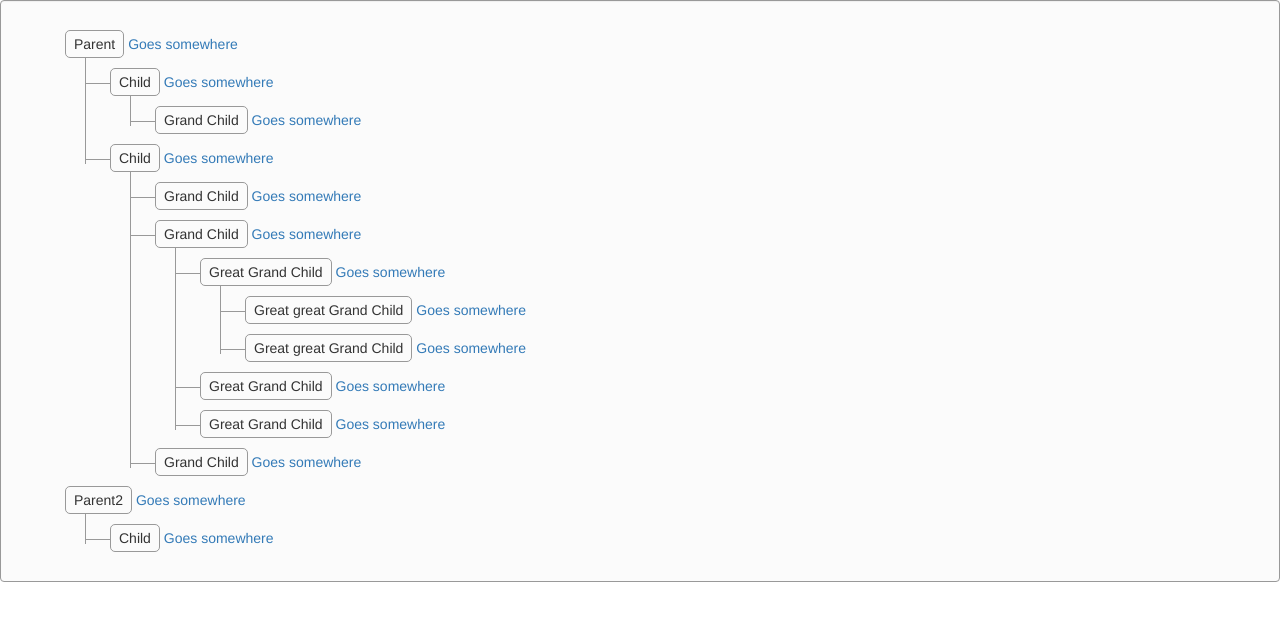
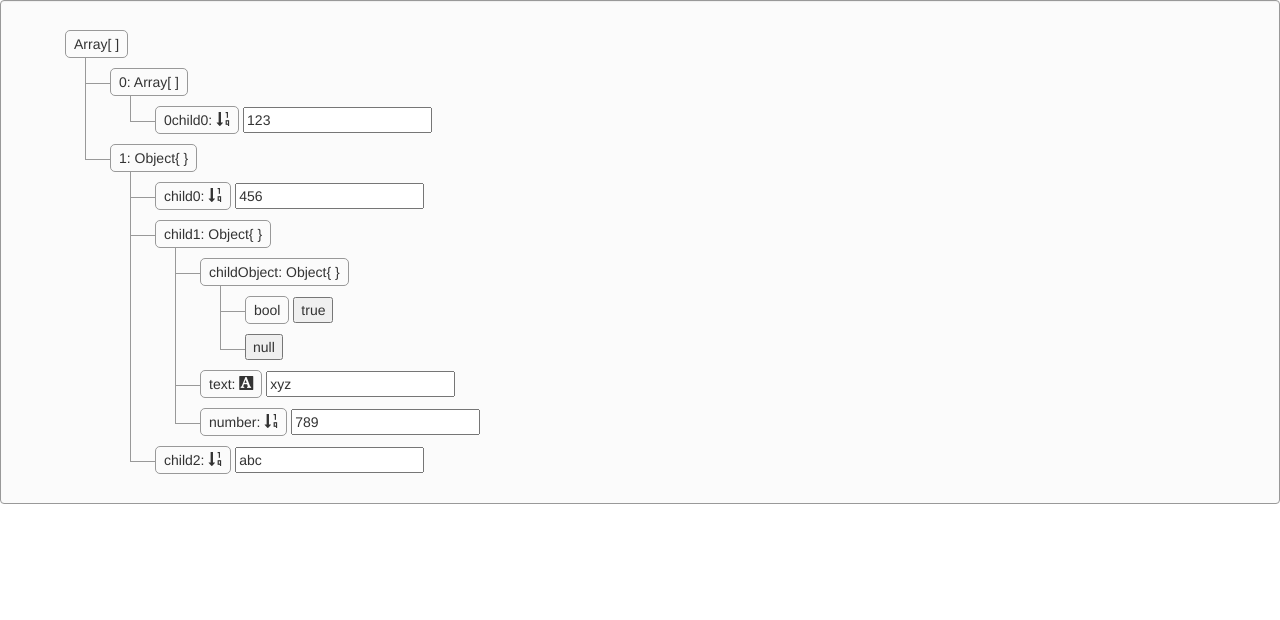
Before and after one commit to ababup1192/tree-view-html, a plain HTML site: page index.html in a window 1280 px wide. Drawn offline with nearby package versions, Linux system fonts and the light colour scheme.

Commit message:
Modify tree to json tree

```diff
--- a/index.html
+++ b/index.html
@@ -14,66 +14,65 @@
     <div class="tree well">
         <ul>
             <li>
-                <span><i class="icon-folder-open"></i> Parent</span> <a href="">Goes somewhere</a>
+                <span class="tree-element"><i class="icon-folder-open"></i> Array[ ]</span>
                 <ul>
                     <li>
-                        <span><i class="icon-minus-sign"></i> Child</span> <a href="">Goes somewhere</a>
+                        <span class="tree-element"><i class="icon-minus-sign"></i>0: Array[ ]</span>
                         <ul>
                             <li>
-                                <span><i class="icon-leaf"></i> Grand Child</span> <a href="">Goes somewhere</a>
+                                <span class="tree-element"><i class="icon-leaf"></i>0child0: <span class="glyphicon glyphicon-sort-by-order" aria-hidden="true"></span></span>
+                                <input type="number" value="123"></input>
                             </li>
                         </ul>
                     </li>
                     <li>
-                        <span><i class="icon-minus-sign"></i> Child</span> <a href="">Goes somewhere</a>
+                        <span class="tree-element"><i class="icon-minus-sign"></i>1: Object{ }</span>
                         <ul>
                             <li>
-                                <span><i class="icon-leaf"></i> Grand Child</span> <a href="">Goes somewhere</a>
+                                <span class="tree-element"><i class="icon-leaf"></i>child0: <span class="glyphicon glyphicon-sort-by-order" aria-hidden="true"></span></span>
+                                <input type="number" value="456" />
                             </li>
                             <li>
-                                <span><i class="icon-minus-sign"></i> Grand Child</span> <a href="">Goes somewhere</a>
+                                <span class="tree-element"><i class="icon-minus-sign"></i>child1: Object{ }</span>
                                 <ul>
                                     <li>
-                                        <span><i class="icon-minus-sign"></i> Great Grand Child</span> <a href="">Goes somewhere</a>
+                                        <span class="tree-element"><i class="icon-minus-sign"></i> childObject: Object{ }</span>
                                         <ul>
                                             <li>
-                                                <span><i class="icon-leaf"></i> Great great Grand Child</span> <a href="">Goes somewhere</a>
+                                                <span class="tree-element"><i class="icon-leaf"></i> bool</span>
+                                                <button type="button">true</button>
                                             </li>
                                             <li>
-                                                <span><i class="icon-leaf"></i> Great great Grand Child</span> <a href="">Goes somewhere</a>
+                                                <i class="icon-leaf "></i> <button type="button">null</button>
                                             </li>
                                         </ul>
                                     </li>
                                     <li>
-                                        <span><i class="icon-leaf"></i> Great Grand Child</span> <a href="">Goes somewhere</a>
+                                        <span class="tree-element"><i class="icon-leaf"></i>text: <span class="glyphicon glyphicon-text-background" aria-hidden="true"></span></span>
+                                        <input type="text" value="xyz"></input>
                                     </li>
                                     <li>
-                                        <span><i class="icon-leaf"></i> Great Grand Child</span> <a href="">Goes somewhere</a>
+                                        <span class="tree-element"><i class="icon-leaf"></i>number: <span class="glyphicon glyphicon-sort-by-order" aria-hidden="true"></span></span>
+                                        <input type="number" value="789" />
                                     </li>
                                 </ul>
                             </li>
                             <li>
-                                <span><i class="icon-leaf"></i> Grand Child</span> <a href="">Goes somewhere</a>
+                                <span class="tree-element"><i class="icon-leaf"></i>child2: <span class="glyphicon glyphicon-sort-by-order" aria-hidden="true"></span></span>
+                                <input type="text" value="abc"></input>
                             </li>
                         </ul>
                     </li>
                 </ul>
             </li>
-            <li>
-                <span><i class="icon-folder-open"></i> Parent2</span> <a href="">Goes somewhere</a>
-                <ul>
-                    <li>
-                        <span><i class="icon-leaf"></i> Child</span> <a href="">Goes somewhere</a>
-                    </li>
-                </ul>
-            </li>
         </ul>
     </div>
-    <script src="https://ajax.googleapis.com/ajax/libs/jquery/1.11.3/jquery.min.js"></script>
-    <script src="https://maxcdn.bootstrapcdn.com/bootstrap/3.3.6/js/bootstrap.min.js" integrity="sha384-0mSbJDEHialfmuBBQP6A4Qrprq5OVfW37PRR3j5ELqxss1yVqOtnepnHVP9aJ7xS"
-        crossorigin="anonymous">
+    <script src="https://ajax.googleapis.com/ajax/libs/jquery/1.11.3/jquery.min.js "></script>
+    <script src="https://maxcdn.bootstrapcdn.com/bootstrap/3.3.6/js/bootstrap.min.js " integrity="sha384-0mSbJDEHialfmuBBQP6A4Qrprq5OVfW37PRR3j5ELqxss1yVqOtnepnHVP9aJ7xS "
+        crossorigin="anonymous ">
+
     </script>
-    <script src="app.js"></script>
+    <script src="app.js "></script>
 </body>
 
 </html>
--- a/style.css
+++ b/style.css
@@ -7,9 +7,9 @@
     -webkit-border-radius:4px;
     -moz-border-radius:4px;
     border-radius:4px;
-  -webkit-box-shadow:inset 0 1px 1px rgba(0,  0,  0,  0.05);
-  -moz-box-shadow:inset 0 1px 1px rgba(0,  0,  0,  0.05);
-  box-shadow:inset 0 1px 1px rgba(0,  0,  0,  0.05)
+    -webkit-box-shadow:inset 0 1px 1px rgba(0, 0, 0, 0.05);
+    -moz-box-shadow:inset 0 1px 1px rgba(0, 0, 0, 0.05);
+    box-shadow:inset 0 1px 1px rgba(0, 0, 0, 0.05)
 }
 .tree li {
     list-style-type:none;
@@ -17,7 +17,7 @@
     padding:10px 5px 0 5px;
     position:relative
 }
-.tree li::before,  .tree li::after {
+.tree li::before, .tree li::after {
     content:'';
     left:-20px;
     position:absolute;
@@ -32,11 +32,11 @@
 }
 .tree li::after {
     border-top:1px solid #999;
-  height:20px;
+    height:30px;
     top:25px;
     width:25px
 }
-.tree li span {
+.tree li span.tree-element {
     -moz-border-radius:5px;
     -webkit-border-radius:5px;
     border:1px solid #999;
@@ -45,16 +45,16 @@
     padding:3px 8px;
     text-decoration:none
 }
-.tree li.parent_li>span {
+.tree li.parent_li>span.tree-element {
     cursor:pointer
 }
-.tree>ul>li::before,  .tree>ul>li::after {
+.tree>ul>li::before, .tree>ul>li::after {
     border:0
 }
 .tree li:last-child::before {
-  height:30px
+    height:25px
 }
-.tree li.parent_li>span:hover,  .tree li.parent_li>span:hover+ul li span {
+.tree li.parent_li>span.tree-element:hover, .tree li.parent_li>span.tree-element:hover+ul li span.tree-element {
     background:#eee;
     border:1px solid #94a0b4;
     color:#000
```
Lines whose indentation alone changed are shown as unchanged.
